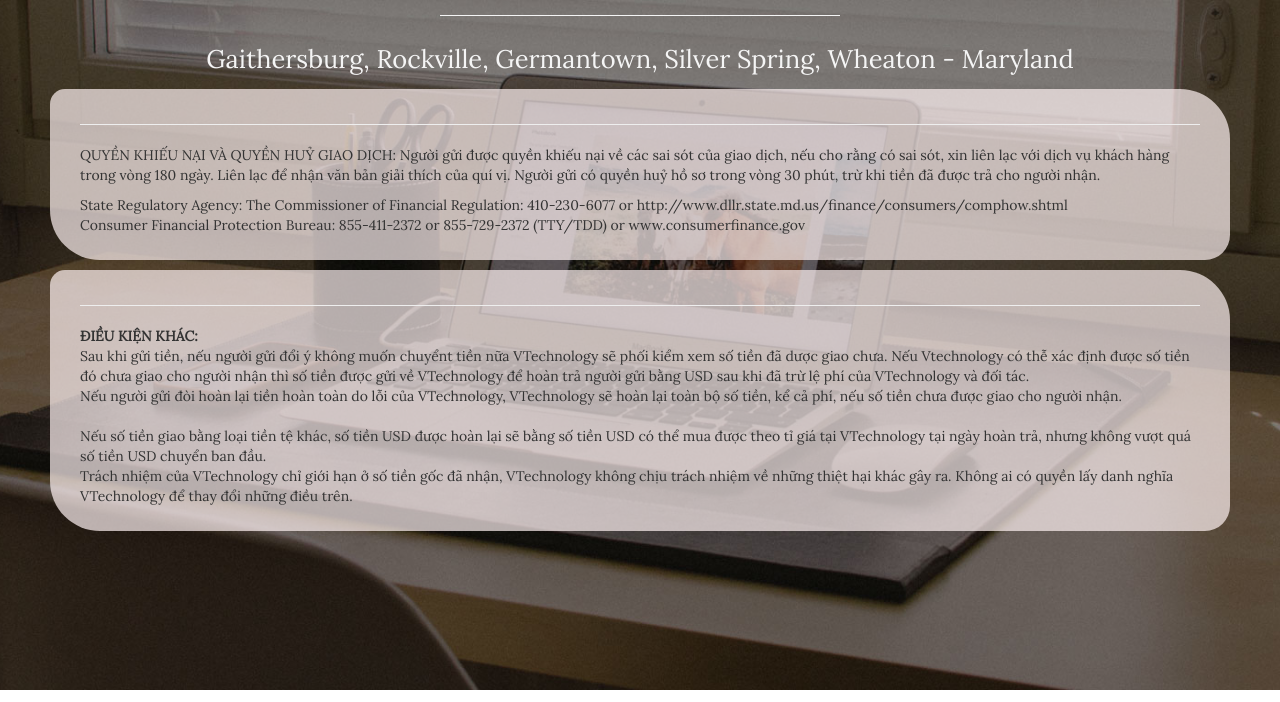
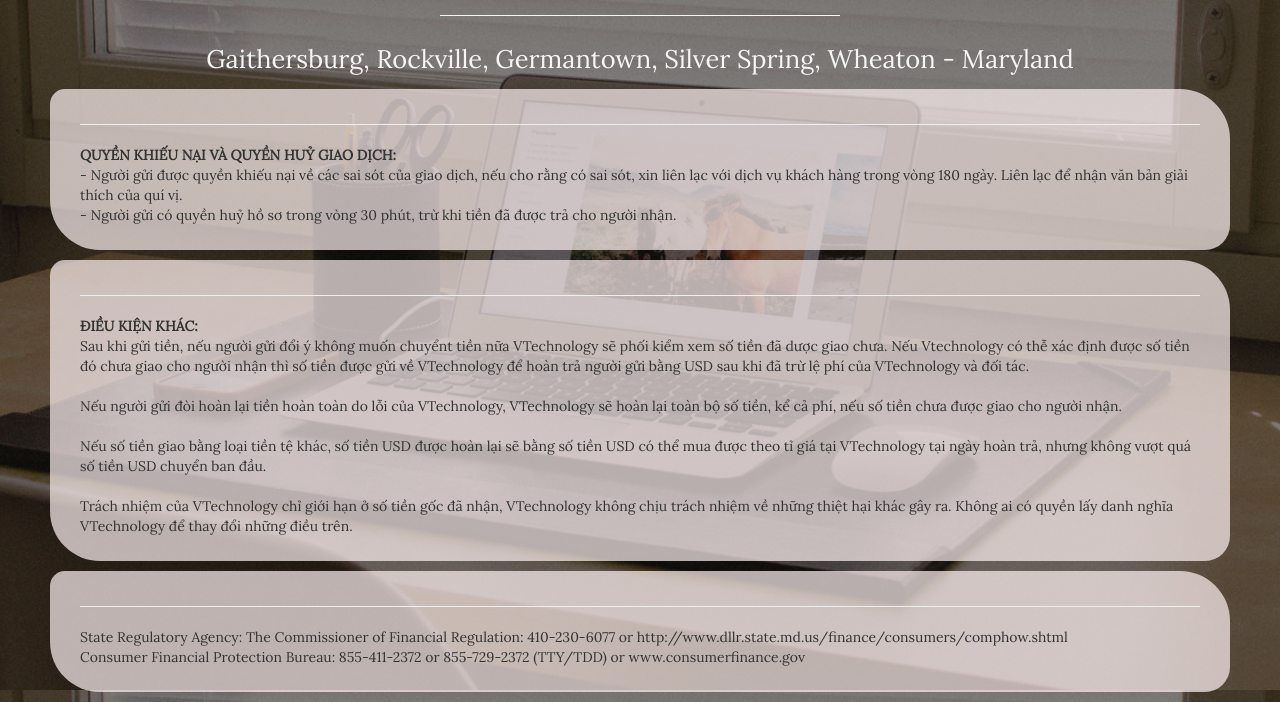
Before and after one commit to vinhng7/vinhng7.github.io, a plain HTML site: page right.html in a window 1280 px wide. Shown: the part 110-812 px from the top of the page. Drawn offline with Linux system fonts and the light colour scheme; a web font is replaced by a local one.

Commit message:
Update right.html

```diff
--- a/right.html
+++ b/right.html
@@ -73,17 +73,16 @@
     <div class="row" id="right-text">
         <div class="col-xs-12 col-sm-12 col-md-12 col-lg-12">
             <hr style="color: #364ad5">
-                <p> QUYỀN KHIẾU NẠI VÀ QUYỀN HUỶ GIAO DỊCH: Người gửi được quyền khiếu nại về các sai sót của giao dịch,
+            <p> <strong> QUYỀN KHIẾU NẠI VÀ QUYỀN HUỶ GIAO DỊCH: </strong>
+            </br>- Người gửi được quyền khiếu nại về các sai sót của giao dịch,
                 nếu
                 cho rằng có sai sót, xin liên lạc với dịch vụ khách hàng trong vòng 180 ngày. Liên lạc để nhận văn
                 bản giải thích
-                    của quí vị. Người gửi có quyền huỷ hồ sơ trong vòng 30 phút, trừ khi tiền đã được trả cho người
+                của quí vị.
+        </br> - Người gửi có quyền huỷ hồ sơ trong vòng 30 phút, trừ khi tiền đã được trả cho người
                 nhận.
             </p>
-                <p> State Regulatory Agency: The Commissioner of Financial Regulation: 410-230-6077 or
-                    http://www.dllr.state.md.us/finance/consumers/comphow.shtml
-                    </br> Consumer Financial Protection Bureau: 855-411-2372 or 855-729-2372 (TTY/TDD) or
-                    www.consumerfinance.gov </p>
+
             </h1>
             </h1>
         </div>
@@ -99,23 +98,36 @@
                 số tiền đã dược giao chưa. Nếu Vtechnology có thễ xác định được số tiền đó chưa giao cho người nhận
                 thì số tiền
                 được gửi về VTechnology để hoàn trả người gửi bằng USD sau khi đã trừ lệ phí của VTechnology và đối
-                    tác. </br>
+                tác.
+            </br></br>
 
                 Nếu người gửi đòi hoàn lại tiền hoàn toàn do lỗi của VTechnology, VTechnology sẽ hoàn lại toàn bộ số
                 tiền, kể cả phí, nếu số tiền
                 chưa được giao cho người nhận. </br>
                 </br>
+
                 Nếu số tiền giao bằng loại tiền tệ khác, số tiền USD được hoàn lại sẽ bằng số tiền USD có thể mua
                 được theo tỉ giá tại VTechnology
                 tại ngày hoàn trả, nhưng không vượt quá số tiền USD chuyển ban đầu.
 
-                </br> Trách nhiệm của VTechnology chỉ giới hạn ở số tiền gốc đã nhận, VTechnology không chịu trách
+            </br></br>
+                Trách nhiệm của VTechnology chỉ giới hạn ở số tiền gốc đã nhận, VTechnology không chịu trách
                 nhiệm về những thiệt hại khác gây ra. Không ai có quyền lấy
                 danh nghĩa VTechnology để thay đổi những điều trên. </p>
 
         </div>
     </div>
 
+    <div class="row" id="right-text">
+            <div class="col-xs-12 col-sm-12 col-md-12 col-lg-12">
+                <hr style="color: #364ad5">
+                <p><x-small>State Regulatory Agency: The Commissioner of Financial Regulation: 410-230-6077 or
+                        http://www.dllr.state.md.us/finance/consumers/comphow.shtml
+                        </br> Consumer Financial Protection Bureau: 855-411-2372 or 855-729-2372 (TTY/TDD) or
+                        www.consumerfinance.gov </x-small> </p>
+                </div>
+                </div>
+
 </body>
 
 </html>
```
Lines whose indentation alone changed are shown as unchanged.
